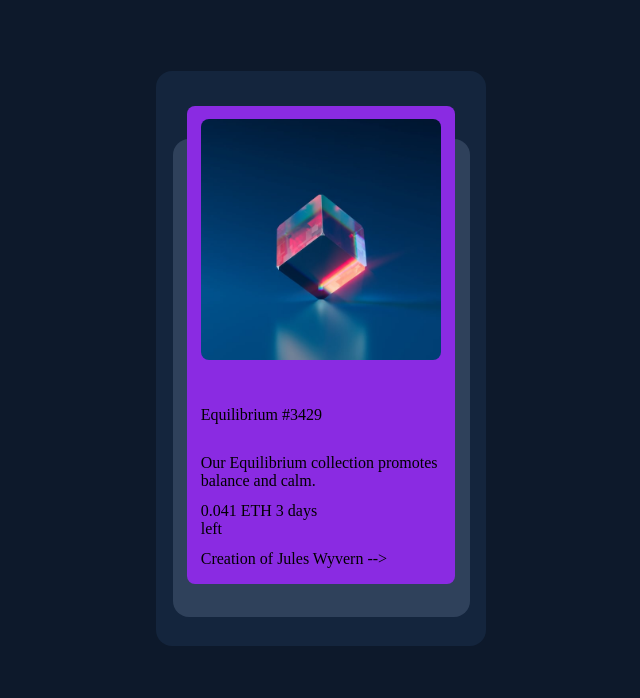
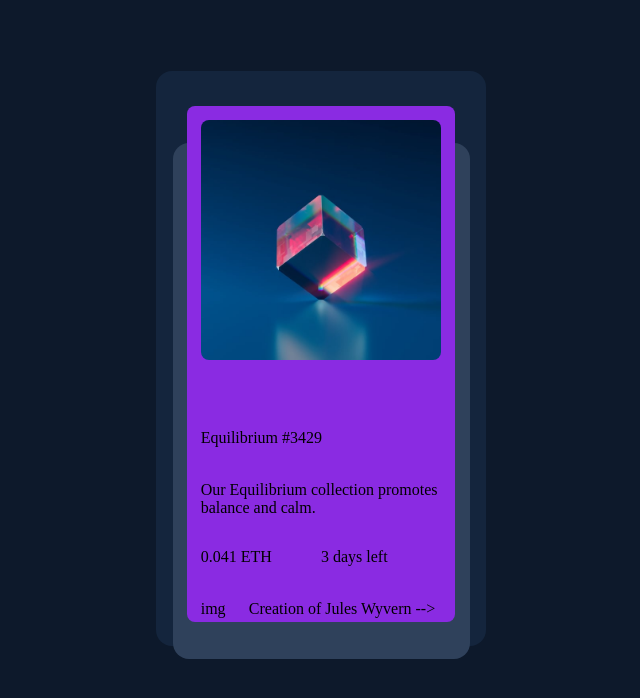
Before and after one commit to lukas8219/fe-challenges, a plain HTML site: page nft-preview-card-component-main/index.html in a window 1280 px wide. Shown: the top 698 px of the page, without its empty margins (407-1047 px from the left). Drawn offline with Linux system fonts and the light colour scheme.

Commit message:
organized grid

```diff
--- a/nft-preview-card-component-main/index.html
+++ b/nft-preview-card-component-main/index.html
@@ -34,11 +34,14 @@
           Our Equilibrium collection promotes balance and calm.
         </article>
         <article class="price-time-card">
-          0.041 ETH
-          3 days left
+          <p>0.041 ETH</p>
+          <p>3 days left</p>
         </article>
-        <article>
-          Creation of Jules Wyvern -->
+        <article class="creator-card">
+          <p>
+            img
+          </p>
+          <p>Creation of Jules Wyvern --></p>
         </article>
       </section>
     </div>
--- a/nft-preview-card-component-main/style.css
+++ b/nft-preview-card-component-main/style.css
@@ -51,3 +51,8 @@ body {
   display: grid;
   grid-template-columns: 50% 50%;
 }
+
+.creator-card {
+  display: grid;
+  grid-template-columns: 20% 80%;
+}
```
